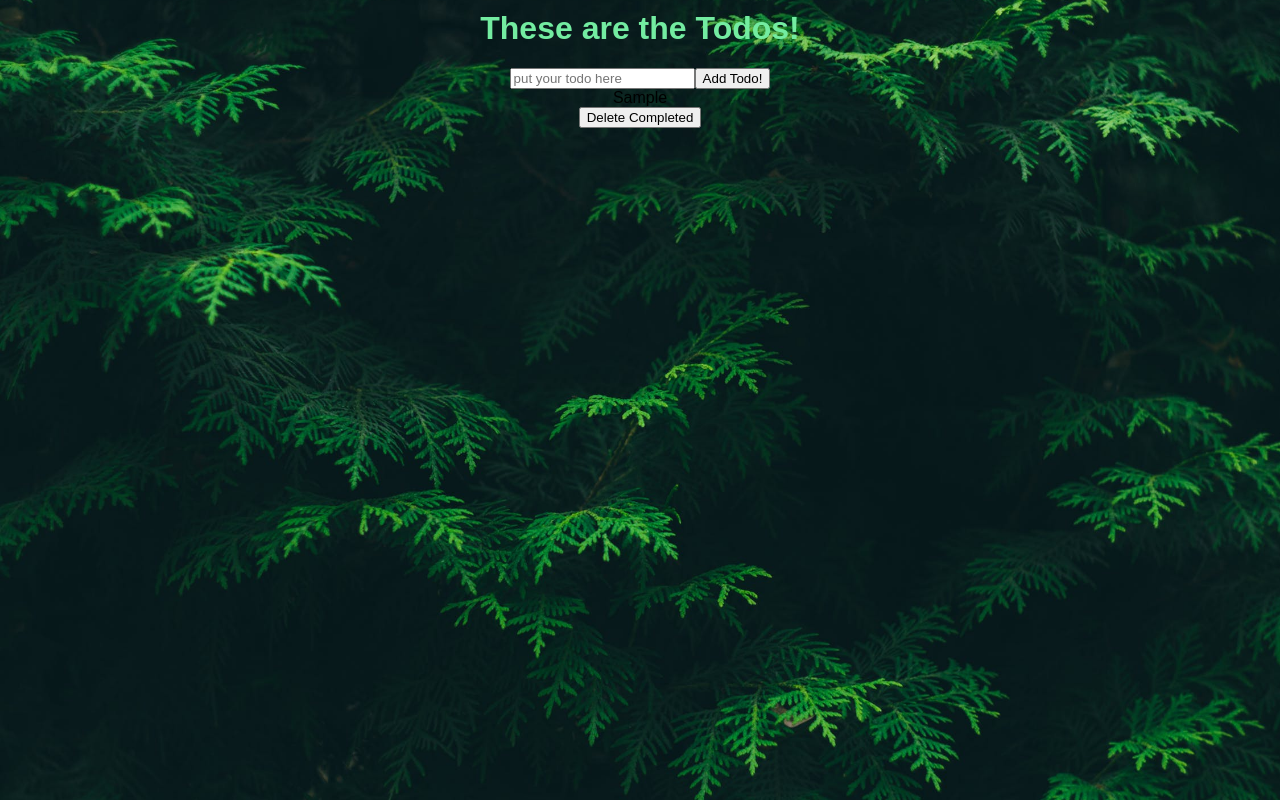
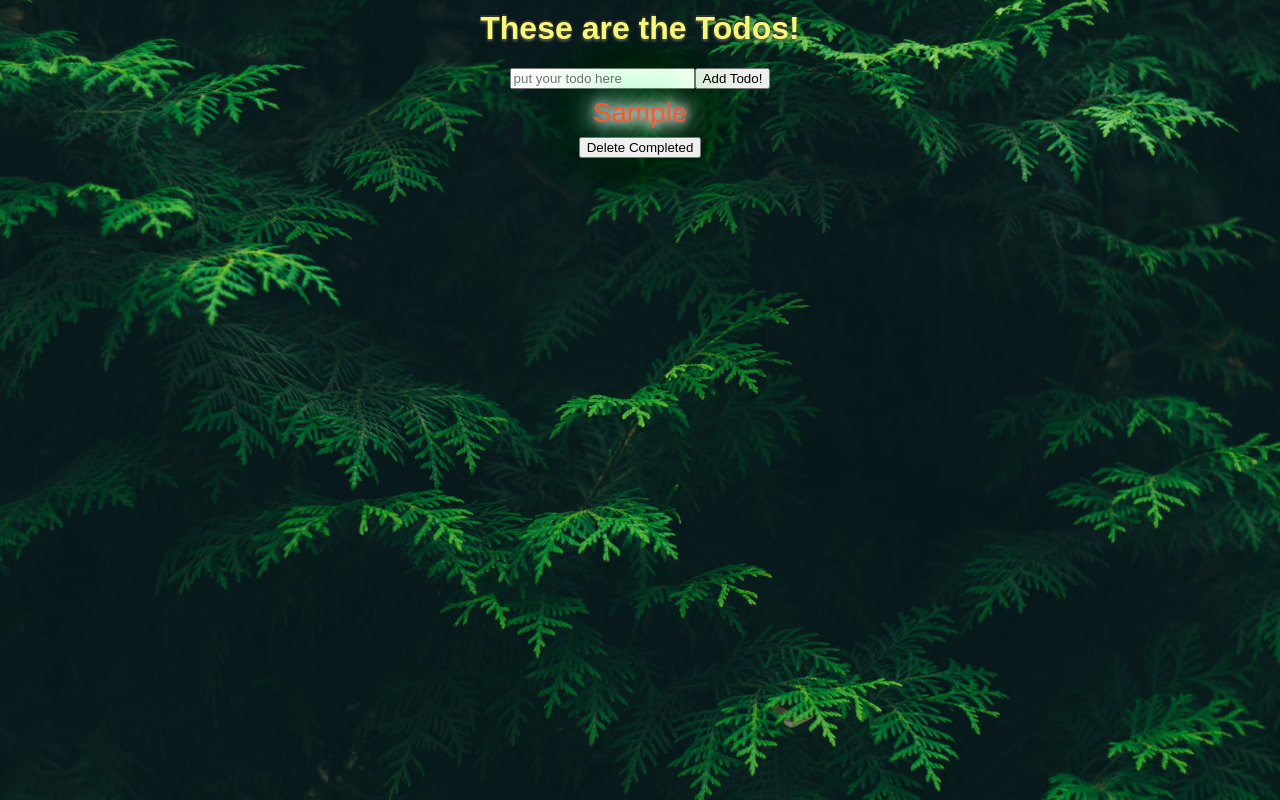
Before and after one commit to bdurb/redux-todo, a React (Create React App) app in the folder todo/: page / in a window 1280 px wide. Both pictures are taken after typing "Sample" into the empty fields and a click on the button "Add Todo!". Built offline with nearby package versions, Linux system fonts and the light colour scheme.

Commit message:
playing with styling

```diff
--- a/todo/src/App.css
+++ b/todo/src/App.css
@@ -8,5 +8,22 @@
 .App h1 {
   margin-top: 0px;
   padding-top: 10px;
-  color: rgb(115, 236, 161);
+  color: rgb(250, 250, 114);
+  text-shadow: 0px -2px 0px #333,
+  0px 2px 3px #666;
+
 }
+
+.todo {
+  font-size: 28px;
+  margin-top: 8px;
+  margin-bottom: 8px;
+  text-shadow: 0 0 10px #fff,
+  0 0 20px #fff,
+  0 0 30px #fff,
+  0 0 40px #36cc68,
+  0 0 70px #36cc68,
+  0 0 80px #36cc68,
+  0 0 100px #36cc68,
+  0 0 150px #36cc68;
+}
--- a/todo/src/components/Todo.js
+++ b/todo/src/components/Todo.js
@@ -2,7 +2,7 @@ import React from 'react';
 
 const Todo = props => {
   return (
-      <div onClick={() => props.toggleComplete(props.todo.id)} style={props.todo.completed ? {color: 'red', textDecoration: 'line-through'} : null}>
+      <div className="todo" onClick={() => props.toggleComplete(props.todo.id)} style={props.todo.completed ? {color: 'whitesmoke', textDecoration: 'line-through', fontSize: '12px'} : {color: '#FE5631'}}>
         {props.todo.text}
       </div>
   );
```
